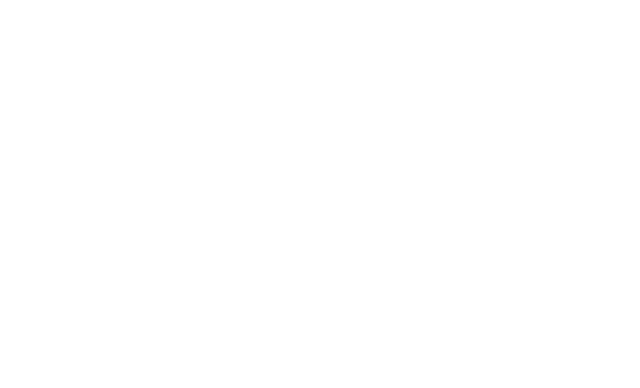
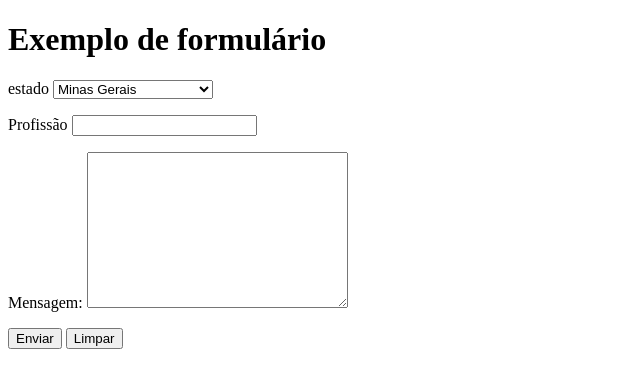
Before and after one commit to VictorHBA/HTML-e-CSS, a plain HTML site: page exercicios/ex025/form007.html in a window 1280 px wide. Shown: the whole page, without its empty margins (0-640 px from the left). Drawn offline with Linux system fonts and the light colour scheme.

Commit message:
Select, datalist e textarea

```diff
--- a/exercicios/ex025/form007.html
+++ b/exercicios/ex025/form007.html
@@ -3,9 +3,50 @@
 <head>
     <meta charset="UTF-8">
     <meta name="viewport" content="width=device-width, initial-scale=1.0">
-    <title>Document</title>
+    <title>Formulário</title>
 </head>
 <body>
+    <h1>Exemplo de formulário</h1>
+    <form action="cadastro.txt" method="post">
+
+        <p>
+            <label for="iest">estado</label>
+            <select name="estado" id="iest">
+                <optgroup label="Sudeste">
+                    <option value="MG">Minas Gerais</option>
+                    <option value="RJ">Rio de Janeiro</option>
+                    <option value="SP">São Paulo</option>
+                </optgroup>
+
+                <optgroup label="Nordeste">
+                    <option value="MA">Maranhão</option>
+                    <option value="PE">Pernambuco</option>
+                    <option value="RN">Rio Grande do Norte</option>
+                </optgroup>
+            </select>
+        </p>
+
+        <p>
+            <label for="iprof">Profissão</label>
+            <input type="text" name="prof" id="iprof" list="lstprof">
+            <datalist id="lstprof">
+                <option value="ADM">Administrador</option>
+                <option value="CONT">Contabiblista</option>
+                <option value="DEV">Desenvolvedor</option>
+                <option value="PROF">Professor</option>
+            </datalist>
+        </p>
+
+        <p>
+            <label for="imsg">Mensagem:</label>
+            <textarea name="msg" id="imsg" cols="30" rows="10"></textarea>
+        </p>
+
+        <p>
+            <input type="submit" value="Enviar">
+            <input type="reset" value="Limpar">
+        </p>
+    </form>
 
 </body>
 </html>
```
